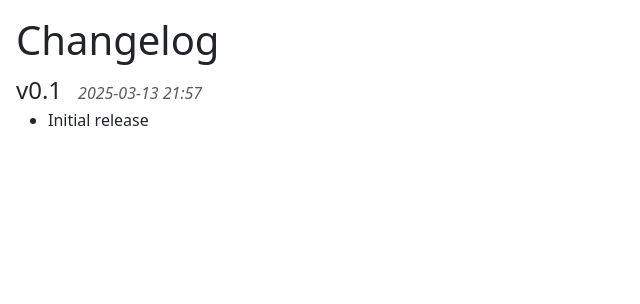
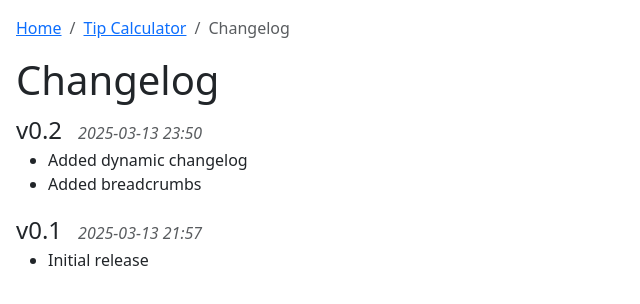
Before and after one commit to josephlou5/tip-calculator, a Next.js app: page /changelog in a window 1280 px wide. Shown: the top 304 px of the page, without its empty margins (0-640 px from the left). Built offline with nearby package versions, Linux system fonts and the light colour scheme.

Commit message:
Add breadcrumbs and dynamic changelog

```diff
--- /dev/null
+++ b/src/app/breadcrumbs.tsx
@@ -0,0 +1,61 @@
+"use client";
+
+import Link from "next/link";
+import { useSelectedLayoutSegments } from "next/navigation";
+
+const IS_DEV = process.env.NODE_ENV === "development";
+const BASE_PATH = "tip-calculator";
+
+const NOT_FOUND_SEGMENT = "/_not-found";
+
+/** Displays breadcrumbs for page navigation. */
+export default function Breadcrumbs() {
+  const segments = useSelectedLayoutSegments();
+  if (segments.includes(NOT_FOUND_SEGMENT)) {
+    // This is a "not found" page. Don't show the breadcrumbs.
+    return <></>;
+  }
+  if (IS_DEV) {
+    // In local development, the base path is "/". In GitHub Pages, it will be
+    // "/tip-calculator", so add it here for development.
+    segments.unshift(BASE_PATH);
+  }
+
+  const href: string[] = [];
+  return (
+    <nav aria-label="breadcrumb">
+      <ol className="breadcrumb">
+        <li className="breadcrumb-item">
+          <Link href="/">Home</Link>
+        </li>
+        {segments.map((segment, i) => {
+          const segmentTitle = segment
+            .split("-")
+            .map((word) => word.charAt(0).toUpperCase() + word.slice(1))
+            .join(" ");
+          if (i === segments.length - 1) {
+            // Active page and last breadcrumb.
+            return (
+              <li
+                key={i}
+                className="breadcrumb-item active"
+                aria-current="page"
+              >
+                {segmentTitle}
+              </li>
+            );
+          }
+          if (!(IS_DEV && segment === BASE_PATH)) {
+            // Only link with the base path in non-dev environments.
+            href.push(segment);
+          }
+          return (
+            <li key={i} className="breadcrumb-item">
+              <Link href={"/" + href.join("/")}>{segmentTitle}</Link>
+            </li>
+          );
+        })}
+      </ol>
+    </nav>
+  );
+}
--- /dev/null
+++ b/src/app/changelog/changelog.ts
@@ -0,0 +1,60 @@
+/** Represents a version number as its parts. */
+export type VersionNumber = number[];
+
+/** The change description of a version. */
+export type Description = {
+  text: string;
+  children?: Description[];
+};
+
+/** Represents a version. */
+export type Version = {
+  version: VersionNumber;
+  timestamp: string;
+  description: Description[];
+};
+
+/** All the changes, sorted by decreasing version number. */
+export const CHANGELOG: Version[] = [
+  {
+    version: [0, 1],
+    timestamp: "2025-03-13 21:57",
+    description: [{ text: "Initial release" }],
+  },
+  {
+    version: [0, 2],
+    timestamp: "2025-03-13 23:50",
+    description: [
+      { text: "Added dynamic changelog" },
+      { text: "Added breadcrumbs" },
+    ],
+  },
+].sort((v1, v2) => -cmpVersions(v1.version, v2.version));
+
+/** Returns the current version number as a string. */
+export function getCurrentVersion(): string {
+  let currVersion: VersionNumber = [];
+  for (const version of CHANGELOG) {
+    if (cmpVersions(version.version, currVersion) > 0) {
+      currVersion = version.version;
+    }
+  }
+  return versionToString(currVersion);
+}
+
+/** Compares two versions. */
+function cmpVersions(version1: VersionNumber, version2: VersionNumber): number {
+  for (let i = 0; i < Math.max(version1.length, version2.length); i++) {
+    const v1 = version1[i] ?? 0;
+    const v2 = version2[i] ?? 0;
+    if (v1 < v2) return -1;
+    if (v1 > v2) return 1;
+  }
+  return 0;
+}
+
+/** Converts a version to its string representation. */
+export function versionToString(version: VersionNumber): string {
+  if (version.length === 0) return "";
+  return "v" + version.join(".");
+}
--- a/src/app/changelog/page.tsx
+++ b/src/app/changelog/page.tsx
@@ -1,4 +1,5 @@
 import { metadataForPage } from "../metadata";
+import { CHANGELOG, Description, versionToString } from "./changelog";
 
 export const metadata = metadataForPage("Changelog");
 
@@ -8,15 +9,37 @@ export default function Page() {
     <>
       <div className="h1">Changelog</div>
 
-      <div className="mb-2">
-        <div>
-          <span className="fs-4">v0.1</span>
-          <span className="fst-italic text-muted ms-3">2025-03-13 21:57</span>
+      {CHANGELOG.map((version, i) => (
+        <div key={i} className="mb-2">
+          <div>
+            <span className="fs-4">{versionToString(version.version)}</span>
+            <span className="fst-italic text-muted ms-3">
+              {version.timestamp}
+            </span>
+          </div>
+          <VersionDescriptions descriptions={version.description} />
         </div>
-        <ul>
-          <li>Initial release</li>
-        </ul>
-      </div>
+      ))}
     </>
   );
 }
+
+/** Recursively displays an array of version descriptions. */
+function VersionDescriptions({
+  descriptions,
+}: {
+  descriptions: Description[];
+}) {
+  return (
+    <ul>
+      {descriptions.map((desc, i) => (
+        <li key={i}>
+          {desc.text}
+          {desc.children && (
+            <VersionDescriptions descriptions={desc.children} />
+          )}
+        </li>
+      ))}
+    </ul>
+  );
+}
--- a/src/app/layout.tsx
+++ b/src/app/layout.tsx
@@ -1,5 +1,6 @@
 import "bootstrap/dist/css/bootstrap.css";
 
+import Breadcrumbs from "./breadcrumbs";
 import { metadataForPage } from "./metadata";
 
 export const metadata = metadataForPage();
@@ -13,7 +14,10 @@ export default function RootLayout({
   return (
     <html lang="en">
       <body>
-        <div className="p-3">{children}</div>
+        <div className="p-3">
+          <Breadcrumbs />
+          {children}
+        </div>
       </body>
     </html>
   );
--- a/src/app/page.tsx
+++ b/src/app/page.tsx
@@ -1,5 +1,6 @@
 import Link from "next/link";
 
+import { getCurrentVersion } from "./changelog/changelog";
 import { TITLE } from "./metadata";
 
 /** Tip calculator. */
@@ -11,7 +12,7 @@ export default function Page() {
         <span className="h6 fst-italic text-secondary ms-3">
           (
           <Link href="/changelog" className="text-reset">
-            v0.1
+            {getCurrentVersion()}
           </Link>
           )
         </span>
```
